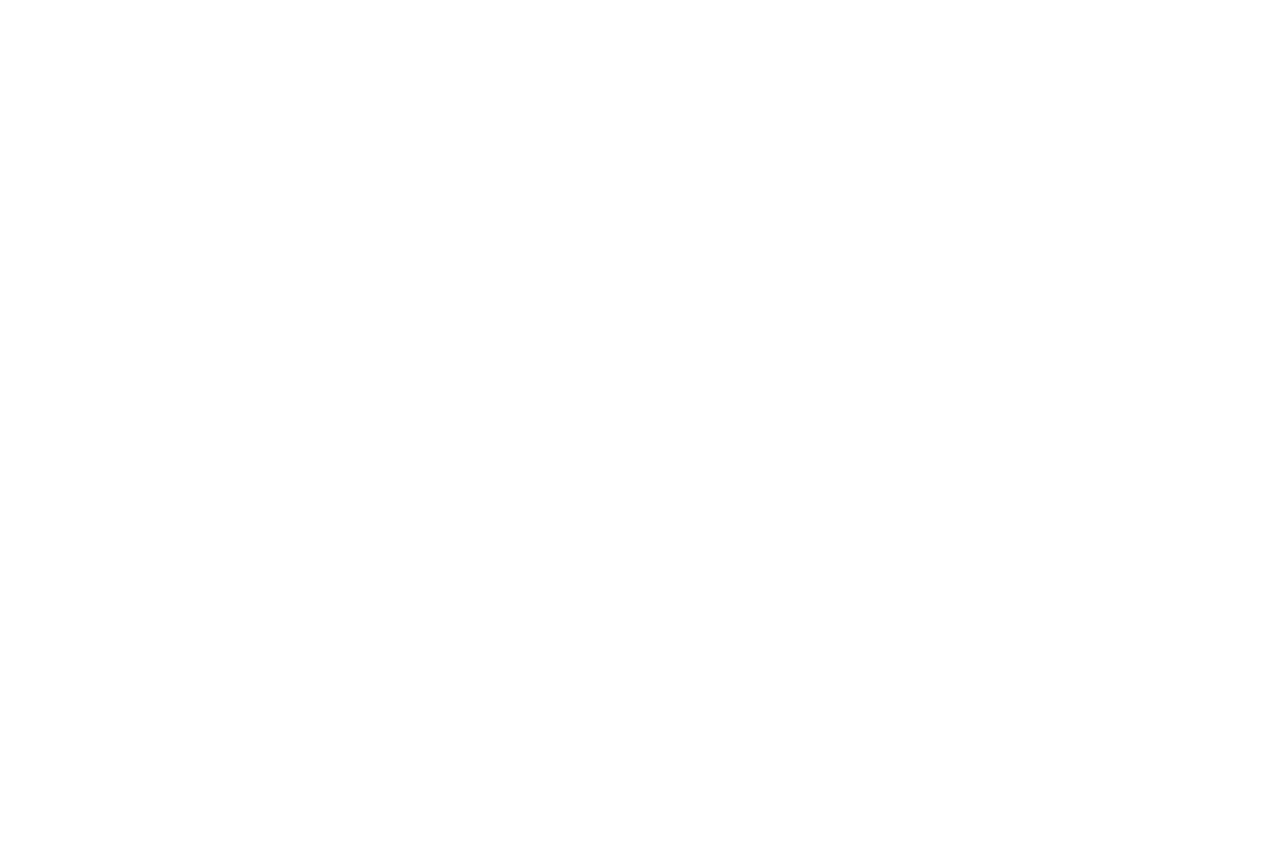
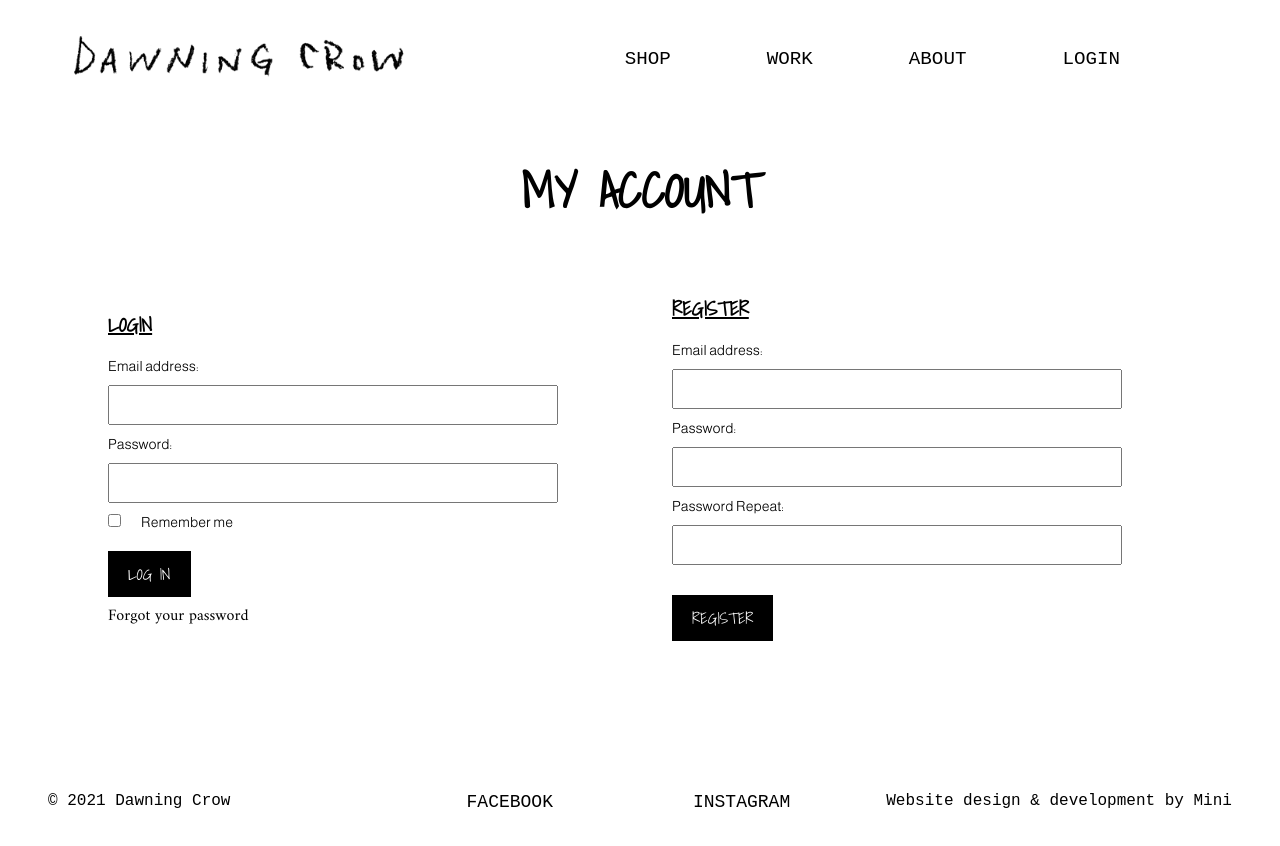
Before and after one commit to minileisdukno2/dawningcrow, a React (Create React App) app: page /loginpage in a window 1280 px wide. Before the commit this address had no page. Shown: the top 846 px of the page. Before the commit the page ends 800 px from the top, so only its background shows below. Built offline with nearby package versions, Linux system fonts and the light colour scheme; a web font is replaced by a local one.

Commit message:
update login page

```diff
--- a/src/App.js
+++ b/src/App.js
@@ -4,6 +4,7 @@ import { BrowserRouter as Router, Route, Routes } from "react-router-dom";
 import Screenloading from "./loading_screen/index";
 import Home from "./Home";
 import Aboutpage from "./about-page/index";
+import Loginpage from "./login-page/index";
 import "./app.css";
 
 function App() {
@@ -24,6 +25,7 @@ function App() {
         <Routes>
           <Route path="/" element={<Home />} />
           <Route path="/aboutpage" element={<Aboutpage />} />
+          <Route path="/loginpage" element={<Loginpage />} />
         </Routes>
       )}
     </Router>
--- a/src/Home.js
+++ b/src/Home.js
@@ -48,15 +48,15 @@ const Homepage = () => {
           </div>
         </section>
 
-        <section id="contact" class="first_section">
+        <section id="login" class="first_section">
           <div className="first_image">
             <img src={Homepagepic4} alt="Homepage pic 4" />
           </div>
 
           <div className="content2">
-            <p>NEED INFORMATION ?</p>
-            <a href="#" className="btn">
-              CONTACT NOW!
+            <p>Want to join ?</p>
+            <a href="/loginpage" className="btn">
+              Login/ Register
             </a>
           </div>
         </section>
--- a/src/footer/index.css
+++ b/src/footer/index.css
@@ -1,6 +1,5 @@
 .footer_container {
     font-family: 'Syne Mono', monospace;
-
     width: 100vw;
     height: 10vh;
     display: relative;
--- /dev/null
+++ b/src/login-page/index.css
@@ -0,0 +1,79 @@
+.Login_main_container{
+    width: 100vw;
+    height: 80vh;
+}
+
+.Login_main_container h3{
+    text-align: center;
+    font-family: 'Shadows Into Light', cursive;
+    font-size: 3rem;
+    margin-bottom: 2rem;
+    margin-top: 2rem;
+}
+
+.Login_body_contianer{
+    width: 100vw;
+    display: flex;
+    align-items: center;
+    justify-content: center;
+}
+
+.Login_body_contianer .Login_container{
+    width: 500px;
+    margin:2rem;
+}
+
+.Login_body_contianer .Login_container h1{
+    font-size: 20px;
+    font-family: 'Shadows Into Light', cursive;
+    margin-bottom: 1rem;
+    text-decoration: underline;
+}
+
+.Login_body_contianer .Login_container form label{
+    font-size: 14px;
+    font-family: 'Almarai', sans-serif;
+}
+
+.Login_body_contianer .Login_container form label .input{
+    width: 90%;
+    height: 40px;
+    margin-top: 10px;
+    margin-bottom: 10px;
+    font-family: 'Amiri', serif;
+    box-sizing: border-box;
+    padding: 12px 10px;
+}
+
+.Login_body_contianer .Login_container form label .checkbox{
+    margin-right: 20px
+}
+
+.Login_body_contianer .Login_container form .submit{
+    background-color: black; /* Green */
+    border: none;
+    color: white;
+    padding: 10px 20px;
+    text-align: center;
+    text-decoration: none;
+    display: inline-block;
+    font-size: 16px;
+    margin-top: 20px;
+    font-family: 'Shadows Into Light', cursive;
+    margin-bottom: 5px;
+
+}
+
+.Login_body_contianer .Login_container form .submit:hover{
+    transform: scale(1.1);
+    transition: 0.5s;
+}
+
+.Login_body_contianer .Login_container form a{
+    text-transform: none;
+    font-family: 'Amiri', serif;
+}
+
+.Login_body_contianer .Login_container form a:hover{
+    opacity: 0.8;
+}
--- /dev/null
+++ b/src/login-page/index.js
@@ -0,0 +1,63 @@
+import Navbarforall from "../navbarforall/index";
+import Footer from "../footer/index";
+import "./index.css"
+
+const Loginpage = () => {
+  return (
+    <div>
+      <Navbarforall />
+      <div className="Login_main_container">
+        <h3>MY ACCOUNT</h3>
+        <div className="Login_body_contianer">
+          <div className="Login_container">
+            <h1>LOGIN</h1>
+            <form>
+              <label>
+                Email address: <br></br>
+                <input type="email" className="input" />
+              </label>
+              <br></br>
+              <label>
+                Password: <br></br>
+                <input type="password" className="input" />
+              </label>
+              <br></br>
+              <label>
+                <input type="checkbox" className="checkbox" />
+                Remember me
+              </label>
+              <br></br>
+              <input type="submit" value="LOG IN" className="submit"/> <br></br>
+              <a href="#reset_password">Forgot your password</a>
+            </form>
+          </div>
+
+          <div className="Login_container">
+            <h1>REGISTER</h1>
+            <form>
+              <label>
+                Email address: <br></br>
+                <input type="email" className="input" />
+              </label>
+              <br></br>
+              <label>
+                Password: <br></br>
+                <input type="password" className="input" />
+              </label>
+              <br></br>
+              <label>
+                Password Repeat: <br></br>
+                <input type="password" className="input" />
+              </label>
+              <br></br>
+              <input type="submit" value="REGISTER" className="submit"/> <br></br>
+            </form>
+          </div>
+        </div>
+      </div>
+      <Footer />
+    </div>
+  );
+};
+
+export default Loginpage;
--- a/src/navbar/index.js
+++ b/src/navbar/index.js
@@ -16,7 +16,7 @@ const navbarContainer = () => {
                     <li><a href="#shop">SHOP</a></li>
                     <li><a href="#work">WORK</a></li>
                     <li><a href="#about">ABOUT</a></li>
-                    <li><a href="#contact">CONTACT</a></li>
+                    <li><a href="#login">LOGIN</a></li>
                 </ul>
             </nav>
         </div>
--- a/src/navbarforall/index.css
+++ b/src/navbarforall/index.css
@@ -15,8 +15,8 @@ header{
 }
 
 header.sticky{
-    padding: 1em 4em;
-    background: rgba(247, 244, 239, 0.5);
+    padding: 1em 6em;
+    /* background: rgba(0, 0, 0, 0.1); */
 
 }
 
--- a/src/navbarforall/index.js
+++ b/src/navbarforall/index.js
@@ -21,8 +21,8 @@ const navbarContainerForAll = (props) => {
                 <ul>
                     <li><a href="#shop">SHOP</a></li>
                     <li><a href="#work">WORK</a></li>
-                    <li><a href="#about">ABOUT</a></li>
-                    <li><a href="#contact">CONTACT</a></li>
+                    <li><a href="/aboutpage">ABOUT</a></li>
+                    <li><a href="/loginpage">LOGIN</a></li>
                 </ul>
             </header>
         </div>
```
